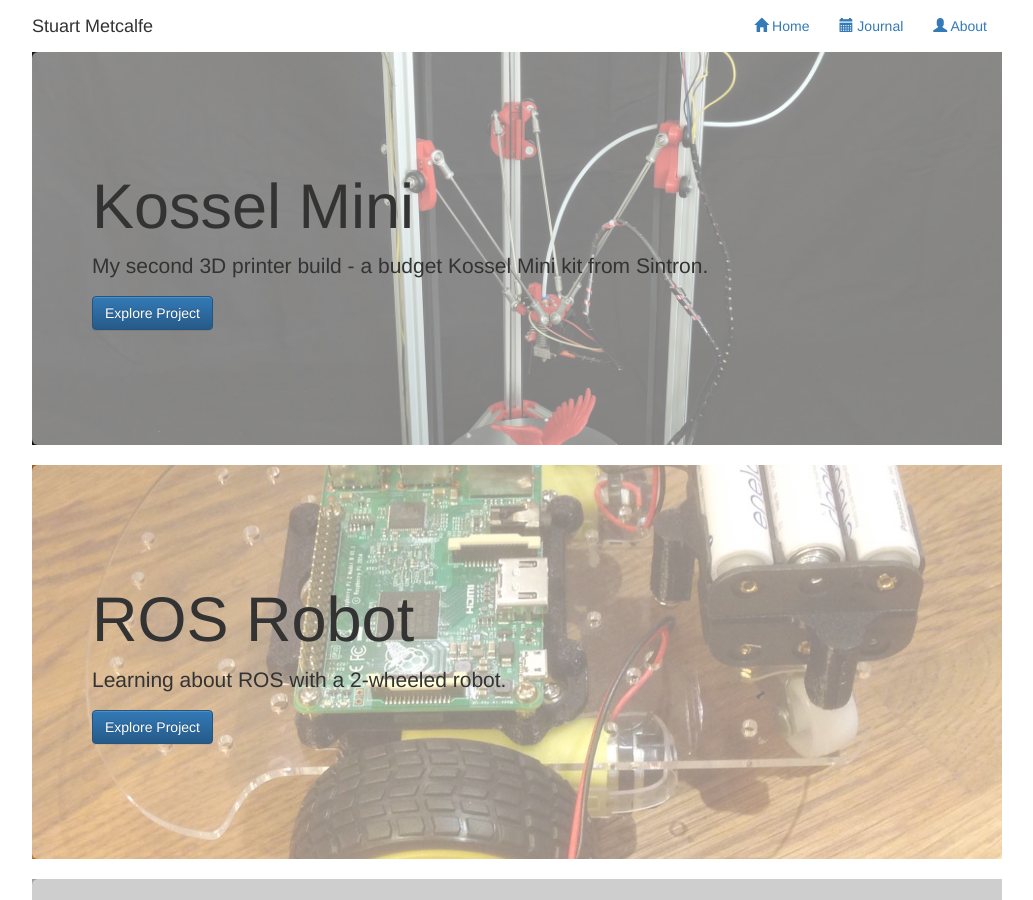
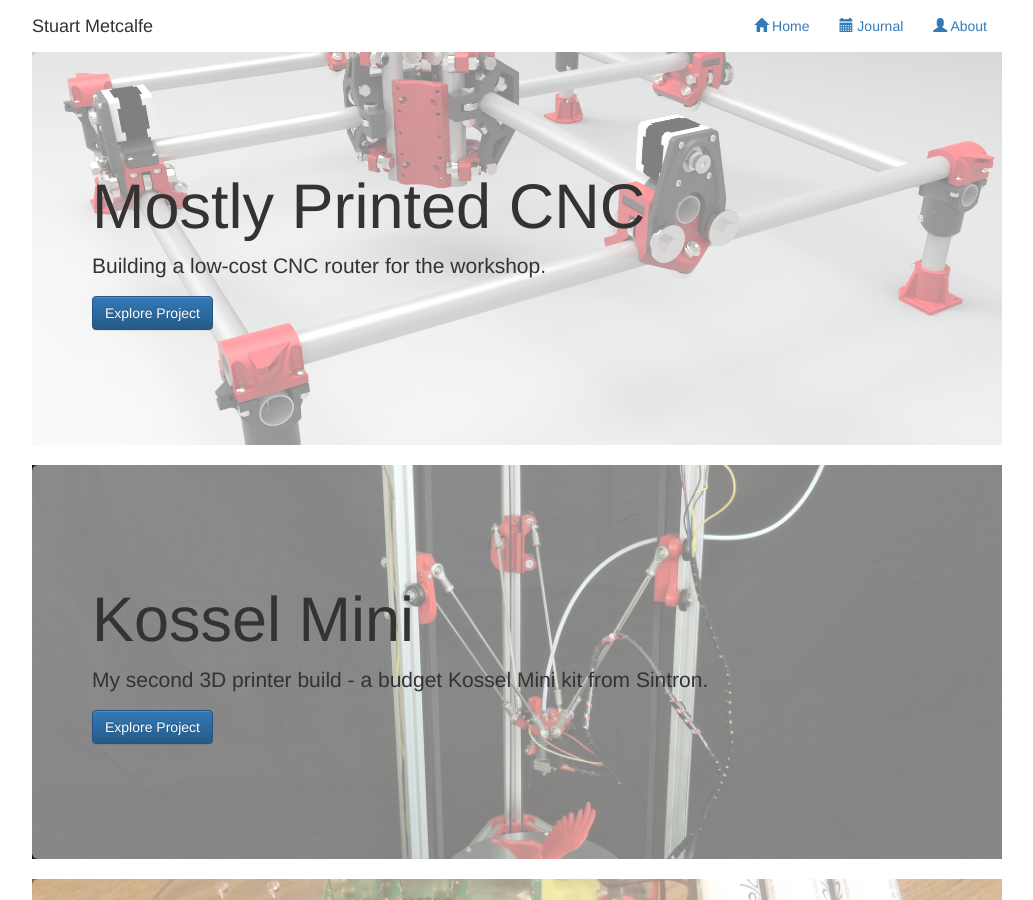
Before and after one commit to stuartm2/stuartm2.github.io, a Jekyll site: the page built from index.html, in a window 1280 px wide and 900 px high. Shown: the whole window, without its empty margins (123-1156 px from the left). Built offline with Jekyll 4.4.1, drawn with Linux system fonts in a browser that asks for light colours; nearby versions of some CDN libraries; grey boxes are pictures that could not be loaded.

Commit message:
Added MPCNC project and first post

```diff
--- /dev/null
+++ b/_includes/jumbo-content-mpcnc.html
@@ -0,0 +1,4 @@
+{% assign title="Mostly Printed CNC" %}
+
+<h1>{{ title }}</h1>
+<p>Building a low-cost CNC router for the workshop.</p>
--- a/index.html
+++ b/index.html
@@ -2,6 +2,17 @@
 layout: default
 title: "Projects"
 ---
+
+<div style="background: transparent url(/images/mpcnc/cover.jpg) center center no-repeat; background-size: cover">
+    <div class="container">
+        <div class="jumbotron" style="background: rgba(255, 255, 255, 0.5); margin: 0 -15px; padding-top:100px; padding-bottom:100px">
+            {% include jumbo-content-mpcnc.html %}
+            <p><a href="projects/mpcnc.html" class="btn btn-primary" role="button">Explore Project</a></p>
+        </div>
+    </div>
+</div>
+
+<br>
 
 <div style="background: transparent url(/images/kossel-mini/cover.jpg) center center no-repeat; background-size: cover">
     <div class="container">
```
Also changed, not shown: _posts/2016-06-01-can-you-tell-what-it-is-yet.md (added, +11 -0 lines), projects/mpcnc.html (added, +7 -0 lines), images/mpcnc/IMG_0073.tn.jpg (added), images/mpcnc/cover.jpg (added), images/mpcnc/cover.tn.jpg (added), 1 other file.
